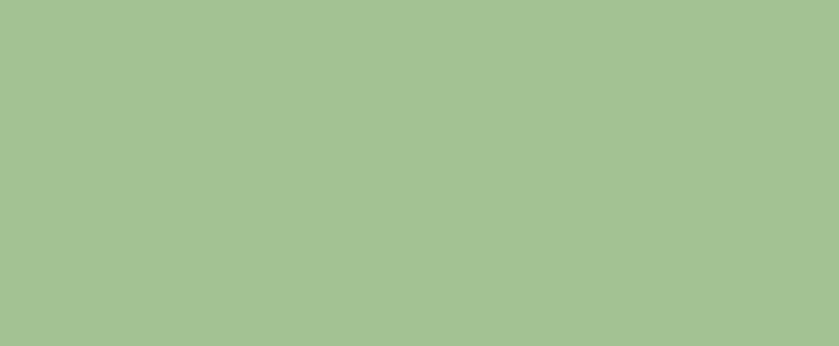
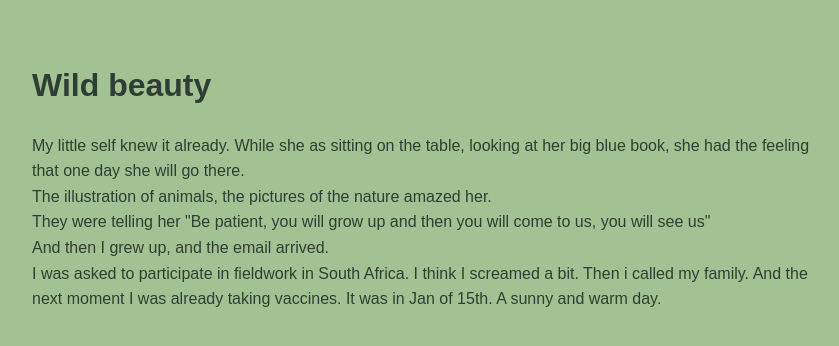
Before and after one commit to Fotini4/Fotini4.github.io, a plain HTML site: page post2.html in a window 1280 px wide. Shown: the whole page, without its empty margins (208-1047 px from the left). Drawn offline with Linux system fonts and the light colour scheme.

Commit message:
Update post2.html

```diff
--- a/post2.html
+++ b/post2.html
@@ -4,4 +4,24 @@
     <title>Travelling to South Africa></title>
   </head>
   <body style="font-family: Arial, sans-serif; background-color:#a3c293; color:#2f3e34; max-width:800px; margin:60px auto; line-height:1.6;">
+<h1>Wild beauty</h1>
+<style>
+  p {
+    line-height: 1-3;
+    margin-bottom: 22px;
+  }
+</style>
+<p>
+  My little self knew it already. While she as sitting on the table, looking at her big blue book, she had the feeling that one day she will go there.<br>
+  The illustration of animals, the pictures of the nature amazed her. <br>
+  They were telling her "Be patient, you will grow up and then you will come to us, you will see us" <br>
+
+  And then I grew up, and the email arrived. <br>
+  I was asked to participate in fieldwork in South Africa. I think I screamed a bit. Then i called my family.
+  And the next moment I was already taking vaccines.
+
+  It was in Jan of 15th. A sunny and warm day.
+
+</p>
+
 </html>
```
